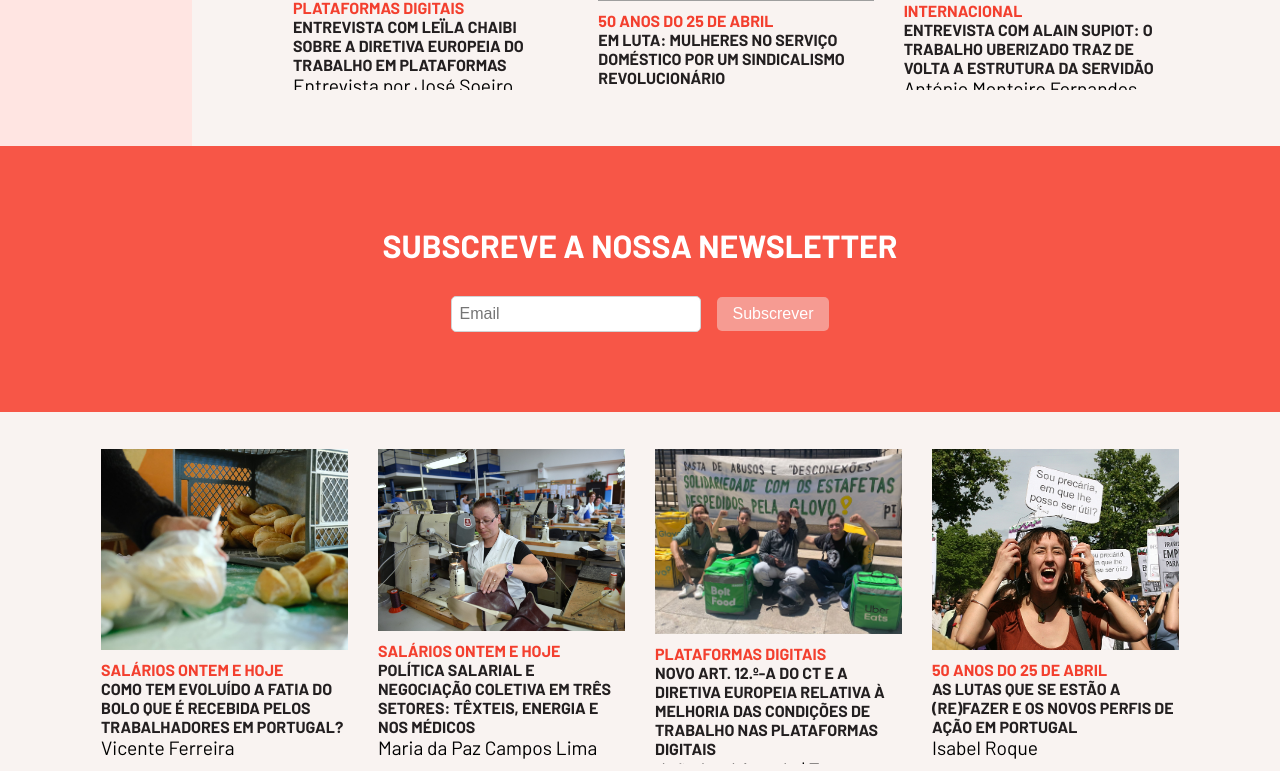
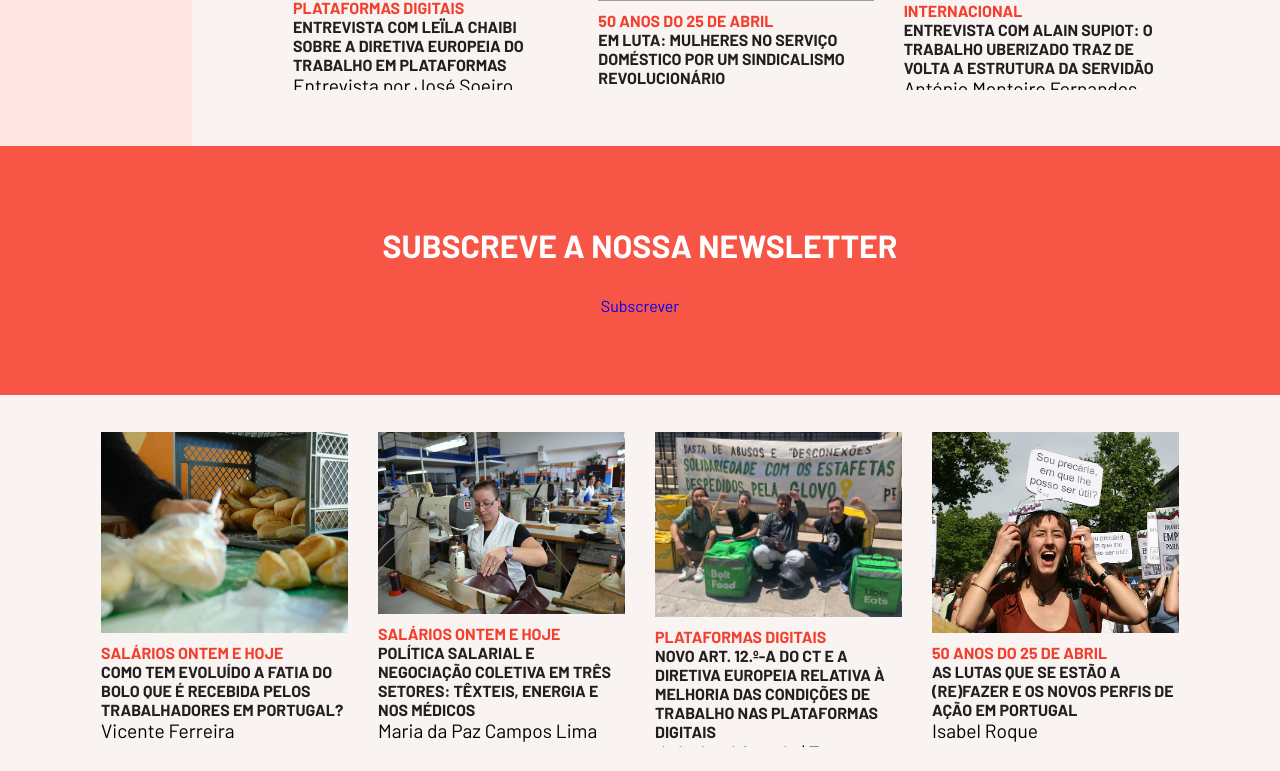
Before and after one commit to Whiskas123/website, a Next.js app: page / in a window 1280 px wide. Shown: the part 862-1633 px from the top of the page. Built offline with nearby package versions, Linux system fonts and the light colour scheme; grey boxes are pictures that could not be loaded.

Commit message:
google form

```diff
--- a/src/app/api/newsletter/route.js
+++ b/src/app/api/newsletter/route.js
@@ -1,5 +1,6 @@
+import { promises as fs } from "fs";
+import path from "path";
 import { headers } from "next/headers";
-import { get, set } from "@vercel/edge-config";
 import { getRateLimitInfo, incrementRateLimit } from "../middleware/rateLimit";
 
 // Email validation regex
@@ -8,7 +9,7 @@ const EMAIL_REGEX = /^[a-zA-Z0-9._%+-]+@[a-zA-Z0-9.-]+\.[a-zA-Z]{2,}$/;
 export async function POST(request) {
   try {
     // Get headers
-    const headersList = headers();
+    const headersList = await headers();
 
     // CSRF Protection - Check Origin against Host
     const origin = headersList.get("origin");
@@ -59,10 +60,24 @@ export async function POST(request) {
       });
     }
 
-    // Check if email already exists in Edge Config
-    let newsletterEmails = (await get("newsletterEmails")) || {};
+    // Increment rate limit counter
+    incrementRateLimit(rateLimitInfo.tokenKey);
 
-    if (newsletterEmails[email]) {
+    // Get the path to the data directory
+    const dataDir = path.join(process.cwd(), "data");
+    const filePath = path.join(dataDir, "newsletter-emails.txt");
+
+    // Create the data directory if it doesn't exist
+    try {
+      await fs.access(dataDir);
+    } catch {
+      await fs.mkdir(dataDir);
+    }
+
+    // Check if email already exists
+    try {
+      const existingEmails = await fs.readFile(filePath, "utf8");
+      if (existingEmails.includes(email)) {
         return new Response(
           JSON.stringify({
             error: "Email already subscribed",
@@ -73,18 +88,14 @@ export async function POST(request) {
           }
         );
       }
+    } catch (error) {
+      // File doesn't exist yet, continue
+    }
 
-    // Increment rate limit counter
-    incrementRateLimit(rateLimitInfo.tokenKey);
+    // Append the email to the file
+    const timestamp = new Date().toISOString();
+    await fs.appendFile(filePath, `${timestamp}: ${email}\n`);
 
-    // Save email to Edge Config with timestamp
-    const timestamp = new Date().toISOString();
-    newsletterEmails[email] = timestamp;
-
-    // Update Edge Config with new email
-    await set("newsletterEmails", newsletterEmails);
-
-    // Return success response
     return new Response(
       JSON.stringify({
         success: true,
--- a/src/app/components/newsletter.js
+++ b/src/app/components/newsletter.js
@@ -1,75 +1,19 @@
 "use client";
 
-import React, { useState, useEffect } from "react";
+import React from "react";
 
 export default function Newsletter() {
-  const [email, setEmail] = useState("");
-  const [status, setStatus] = useState("");
-  const [error, setError] = useState("");
-
-  useEffect(() => {
-    if (status === "success") {
-      document.body.classList.add("no-scroll");
-    } else {
-      document.body.classList.remove("no-scroll");
-    }
-  }, [status]);
-
-  const handleSubmit = async (e) => {
-    e.preventDefault();
-    setStatus("sending");
-    setError("");
-
-    try {
-      const response = await fetch("/api/newsletter", {
-        method: "POST",
-        headers: {
-          "Content-Type": "application/json",
-        },
-        body: JSON.stringify({ email }),
-        // Include credentials to ensure same-origin policy
-        credentials: "same-origin",
-      });
-
-      const data = await response.json();
-
-      if (response.ok) {
-        setStatus("success");
-        setEmail("");
-      } else {
-        setStatus("error");
-        setError(data.error || "An error occurred");
-      }
-    } catch (error) {
-      setStatus("error");
-      setError("Network error occurred");
-    }
-  };
-
   return (
     <div className="newsletter">
       <h2>Subscreve a nossa newsletter</h2>
-      <form onSubmit={handleSubmit}>
-        <input
-          type="email"
-          placeholder="Email"
-          required
-          value={email}
-          onChange={(e) => setEmail(e.target.value)}
-        />
-        <button type="submit" disabled={status === "sending"}>
-          {status === "sending" ? "A subscrever..." : "Subscrever"}
-        </button>
-      </form>
-      {(status === "success" || status === "error") && (
-        <div className="success-modal">
-          <div className="modal-content">
-            <h3>{status === "success" ? "Subcrição efectuada" : "Erro"}</h3>
-            {status === "error" && <p className="error">{error}</p>}
-            <button onClick={() => setStatus("")}>Fechar</button>
-          </div>
-        </div>
-      )}
+      <a
+        href="https://forms.gle/5jvXNW1xw6qYLT2u9"
+        target="_blank"
+        rel="noopener noreferrer"
+        className="subscribe-button"
+      >
+        Subscrever
+      </a>
     </div>
   );
 }
```
Lines whose indentation alone changed are shown as unchanged.
